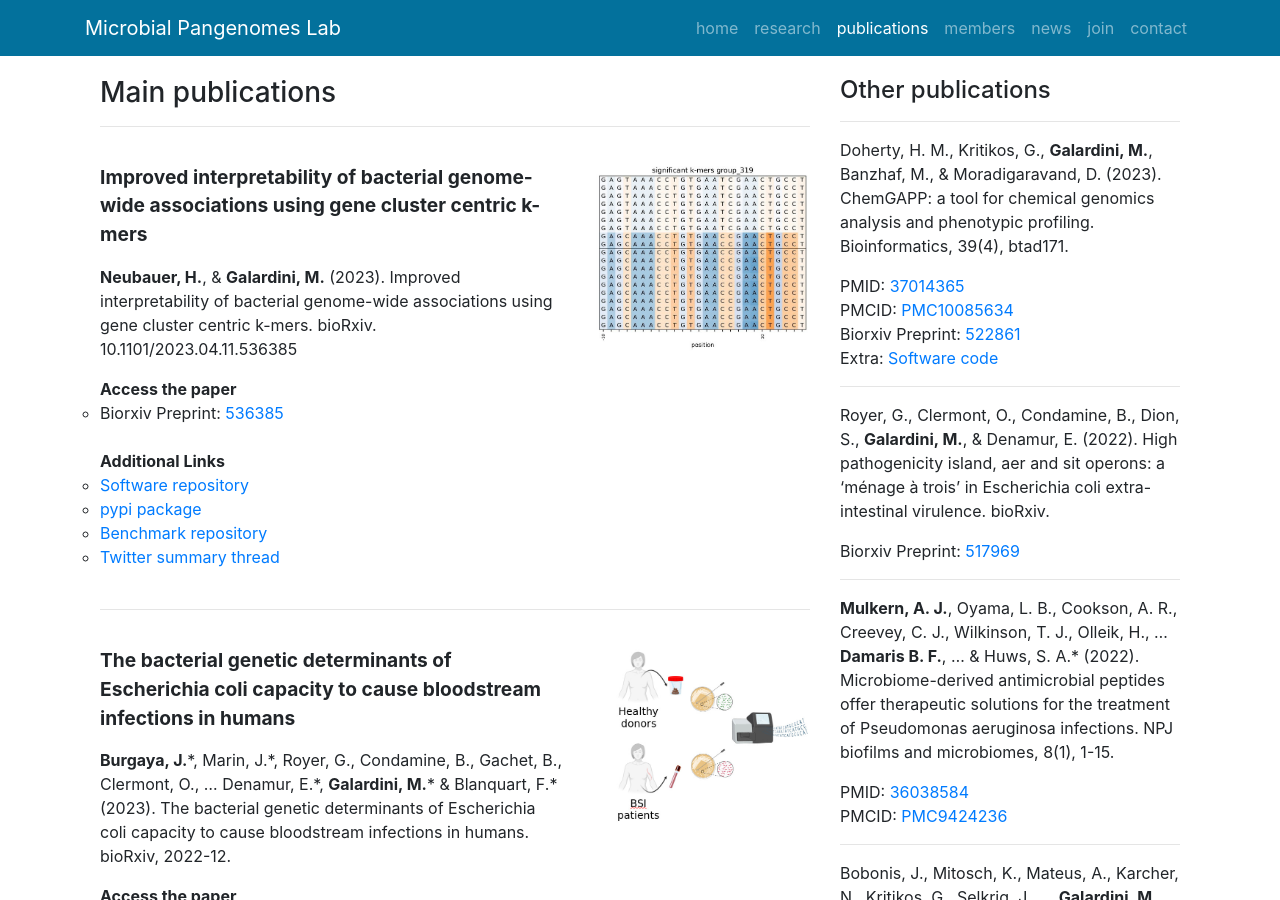
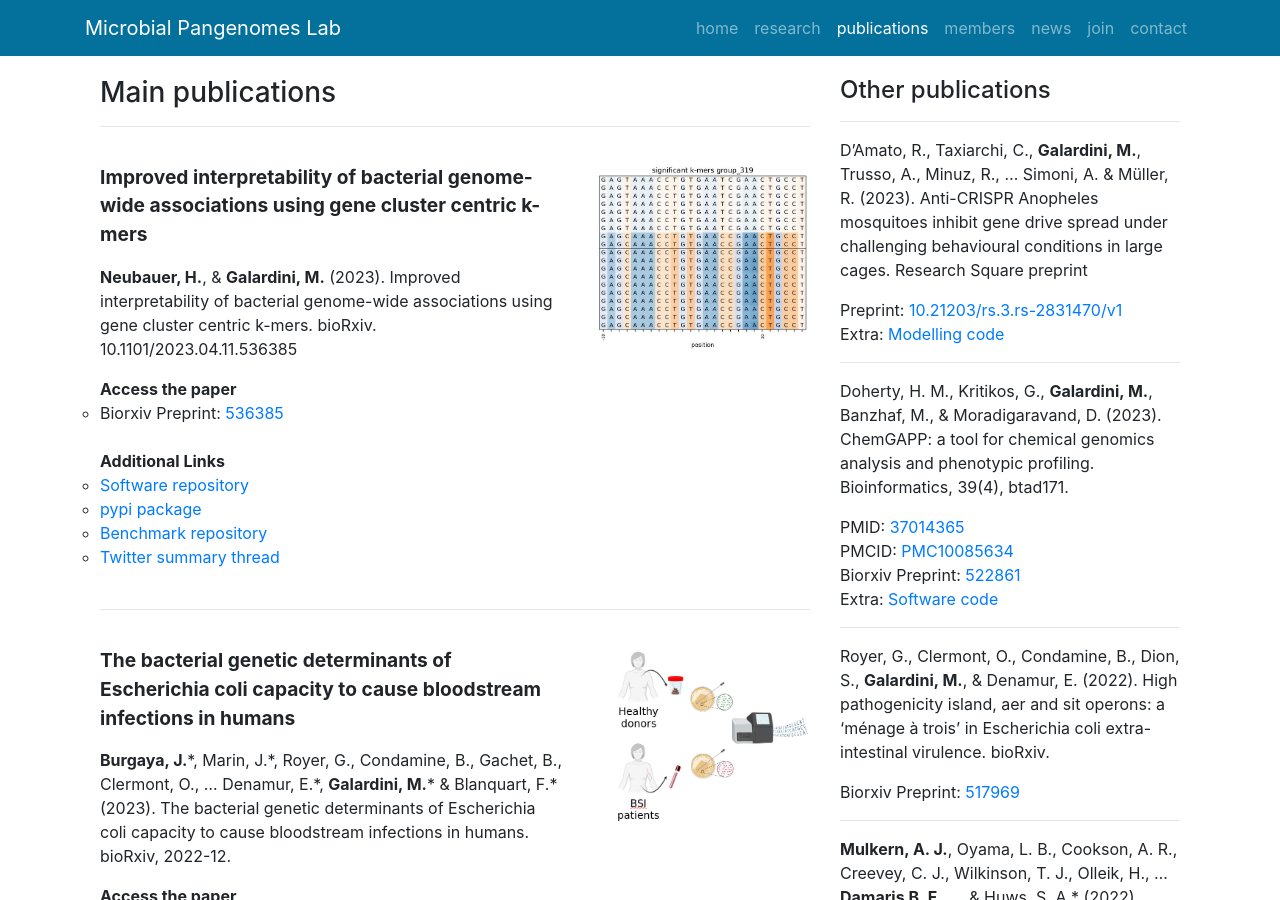
Before and after one commit to microbial-pangenomes-lab/microbial-pangenomes-lab.github.io, a Jekyll site: the page built from publications/index.html, in a window 1280 px wide and 900 px high. Built offline with Jekyll 4.4.1, drawn with Linux system fonts in a browser that asks for light colours; nearby versions of some CDN libraries; comment, search, counter and statistics services are not loaded.

Commit message:
Add preprint (from research square)

```diff
--- a/_data/publications_others.yml
+++ b/_data/publications_others.yml
@@ -45,6 +45,14 @@
 #       url: https://twitter.com/LifeHasOrder/status/1172327493451145218
 #     - name: Celebratory Tweetstorm by corresponding author First Surname
 #       url: https://twitter.com/mctucsf/status/1172334750205218816
+
+ - title: "Anti-CRISPR Anopheles mosquitoes inhibit gene drive spread under challenging behavioural conditions in large cages"
+   citation: "D'Amato, R., Taxiarchi, C., **Galardini, M.**, Trusso, A., Minuz, R., ... Simoni, A. & Müller, R. (2023). Anti-CRISPR Anopheles mosquitoes inhibit gene drive spread under challenging behavioural conditions in large cages. Research Square preprint"
+   date: '202304'
+   doi: '10.21203/rs.3.rs-2831470/v1'
+   links:
+     - name: Modelling code
+       url: https://github.com/khalillab/large-cage
 
  - title: "ChemGAPP; A Package for Chemical Genomics Analysis and Phenotypic Profiling."
    citation: "Doherty, H. M., Kritikos, G., **Galardini, M.**, Banzhaf, M., & Moradigaravand, D. (2023). ChemGAPP: a tool for chemical genomics analysis and phenotypic profiling. Bioinformatics, 39(4), btad171."
--- a/publications/index.html
+++ b/publications/index.html
@@ -52,7 +52,12 @@ group: publications
 			<li>ChemRxiv Preprint: <a href=" https://doi.org/10.26434/chemrxiv.{{publication.chemrxiv}}" alt = "chemrxiv preprint link: {{publication.chemrxiv}}"> {{publication.chemrxiv}}</a></li>
 			{% endif %}
 
-			<!-- PDF -->
+			<!--DOI - optional -->
+			{% if publication.doi %}
+			<li>Preprint: <a href="https://doi.org/{{publication.doi}}" alt = "preprint link: {{publication.doi}}"> {{publication.doi}}</a></li>
+			{% endif %}
+
+            <!-- PDF -->
 			{% if publication.pdf %}
 			<li><a href="{{publication.pdf}}" alt = "PDF"> Full Text</a></li>
             {% endif %}
@@ -143,6 +148,12 @@ group: publications
         <br>
         {% endif %}
 
+        <!--DOI - optional -->
+        {% if publication.doi %}
+        Preprint: <a href="https://doi.org/{{publication.doi}}" alt = "preprint link: {{publication.doi}}"> {{publication.doi}}</a>
+        <br>
+        {% endif %}
+
         <!-- PDF -->
         {% if publication.pdf %}
         <a href="{{publication.pdf}}" alt = "PDF"> Full Text</a>
```
